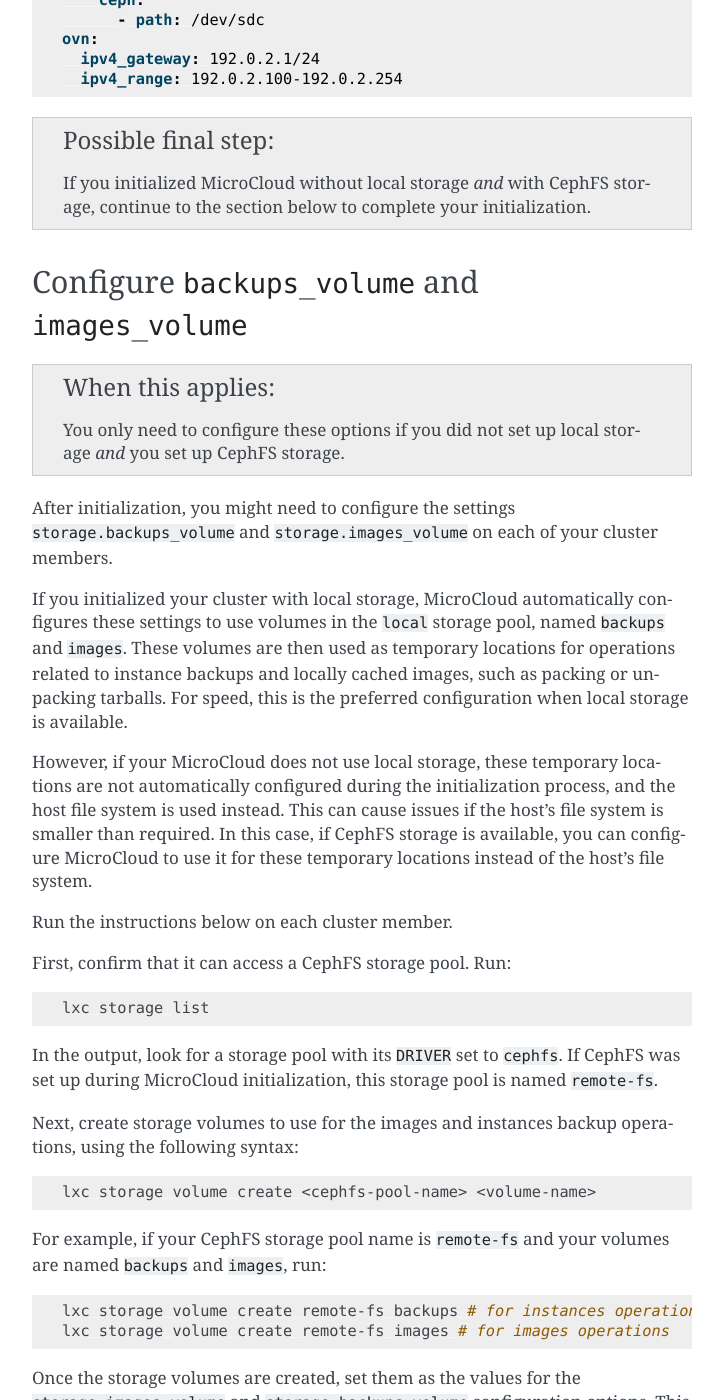
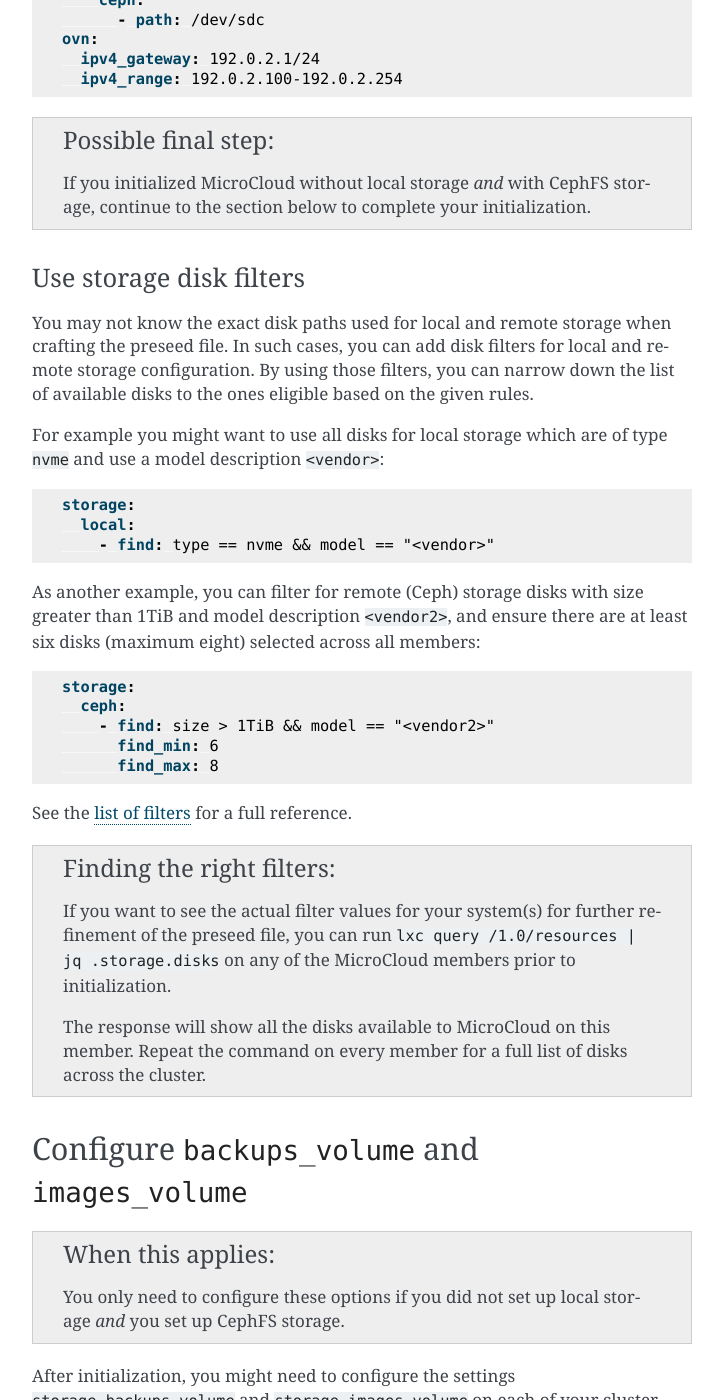
Before and after one commit to canonical/microcloud, a Sphinx documentation site: the page built from doc/how-to/initialize.md, in a window 1280 px wide and 1400 px high, scrolled down 6591 px. Shown: the whole window, without its empty margins (388-1111 px from the left). Built offline with Sphinx 7.4.7, drawn with Linux system fonts in a browser that asks for light colours; the version number could not be read and is left out; comment, search, counter and statistics services are not loaded; some of the changed text lies outside the part shown.

Commit message:
doc/how-to/initialize: Add preseed filter how-to
Signed-off-by: Julian Pelizäus <julian.pelizaeus@canonical.com>
(cherry picked from commit 6ccd3d71314f7728c26a5b0d46e610a8c926c2b0)

````diff
--- a/doc/how-to/initialize.md
+++ b/doc/how-to/initialize.md
@@ -233,6 +233,40 @@
 If you initialized MicroCloud without local storage _and_ with CephFS storage, continue to the section below to complete your initialization.
 ```
 
+### Use storage disk filters
+
+You may not know the exact disk paths used for local and remote storage when crafting the preseed file.
+In such cases, you can add disk filters for local and remote storage configuration.
+By using those filters, you can narrow down the list of available disks to the ones eligible based on the given rules.
+
+For example you might want to use all disks for local storage which are of type `nvme` and use a model description `<vendor>`:
+
+```yaml
+storage:
+  local:
+    - find: type == nvme && model == "<vendor>"
+```
+
+As another example, you can filter for remote (Ceph) storage disks with size greater than 1TiB and  model description `<vendor2>`, and ensure there are at least six disks (maximum eight) selected across all members:
+
+```yaml
+storage:
+  ceph:
+    - find: size > 1TiB && model == "<vendor2>"
+      find_min: 6
+      find_max: 8
+```
+
+See the {ref}`list of filters <ref-preseed-filters>` for a full reference.
+
+```{admonition} Finding the right filters
+:class: note
+If you want to see the actual filter values for your system(s) for further refinement of the preseed file, you can run `lxc query /1.0/resources | jq .storage.disks` on any of the MicroCloud members prior to initialization.
+
+The response will show all the disks available to MicroCloud on this member.
+Repeat the command on every member for a full list of disks across the cluster.
+```
+
 (howto-initialize-images-backups)=
 ## Configure `backups_volume` and `images_volume`
 
````
